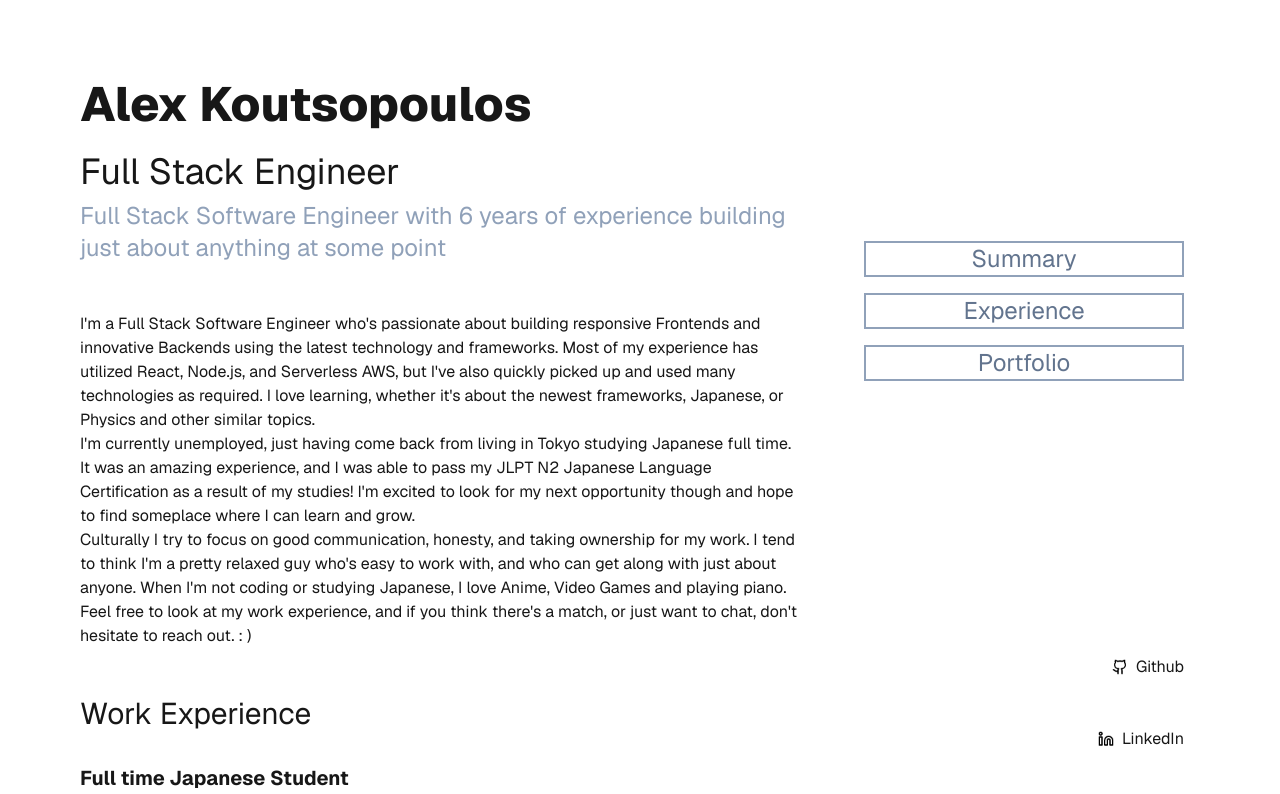
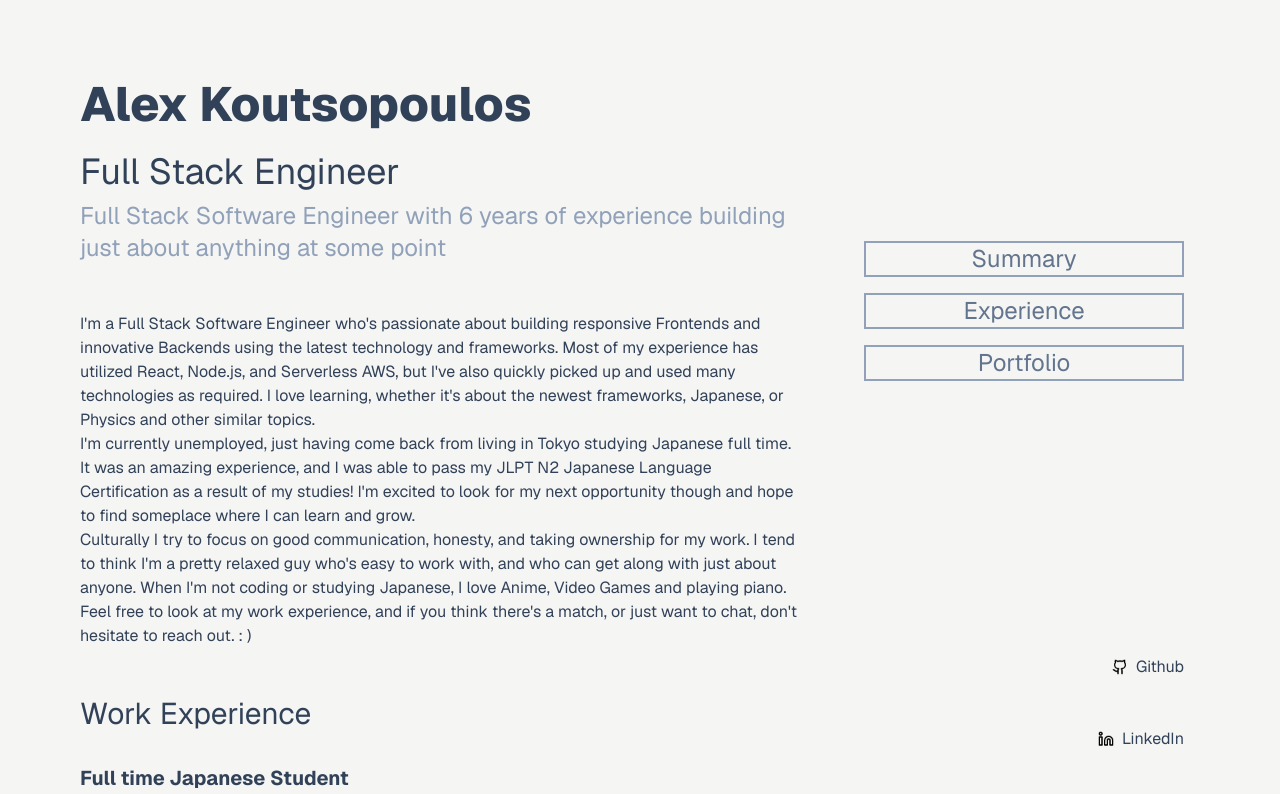
Before and after one commit to koutsopoulosw/nextjs-typescript-personal-site, a Next.js app: page / in a window 1280 px wide. Shown: the top 794 px of the page. Built offline with nearby package versions, Linux system fonts and the light colour scheme.

Commit message:
Updating site colors

```diff
--- a/src/app/page.tsx
+++ b/src/app/page.tsx
@@ -5,7 +5,7 @@ import NavBar from "./ui/navBar";
 
 export default function Home() {
   return (
-    <div className="flex flex-row justify-center min-h-screen gap-16 sm:p-20 font-[family-name:var(--font-geist-sans)]">
+    <div className="flex flex-row justify-center min-h-screen gap-16 sm:p-20 font-[family-name:var(--font-geist-sans)] text-slate-700 bg-stone-100">
       <section className="flex flex-col gap-8 lg:w-5xl justify-between">
         <header className="justify-start mb-4">
           <h1 className="text-3x1 md:text-4xl lg:text-5xl font-extrabold leading-none pb-6">Alex Koutsopoulos</h1>
--- a/src/app/ui/navBar.tsx
+++ b/src/app/ui/navBar.tsx
@@ -13,7 +13,7 @@ export default function NavBar() {
 
   const navBarItems = navBarItemData.map(item =>
   <li key={item.label}>
-    <a href={item.href} className="flex flex-row justify-center w-xs border-2 text-slate-500 border-slate-400 md:text-2xl lg:text-l mt-4 mb-4 transition duration-200 hover:border-slate-700 hover:text-slate-900 hover:bg-slate-100">{item.label}</a>
+    <a href={item.href} className="flex flex-row justify-center w-xs border-2 text-slate-500 border-slate-400 md:text-2xl lg:text-l mt-4 mb-4 transition duration-200 hover:border-slate-700 hover:text-slate-900 hover:bg-stone-200">{item.label}</a>
   </li>
   );
 
```
